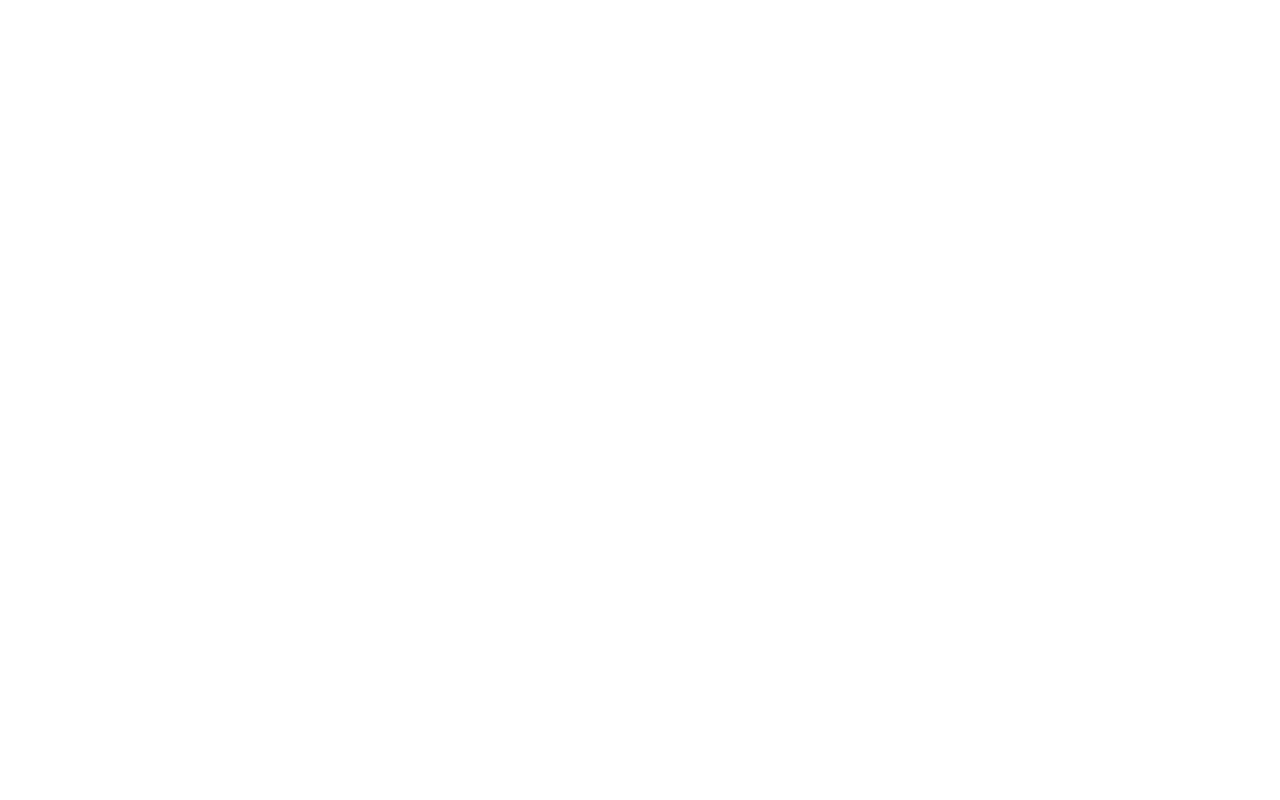
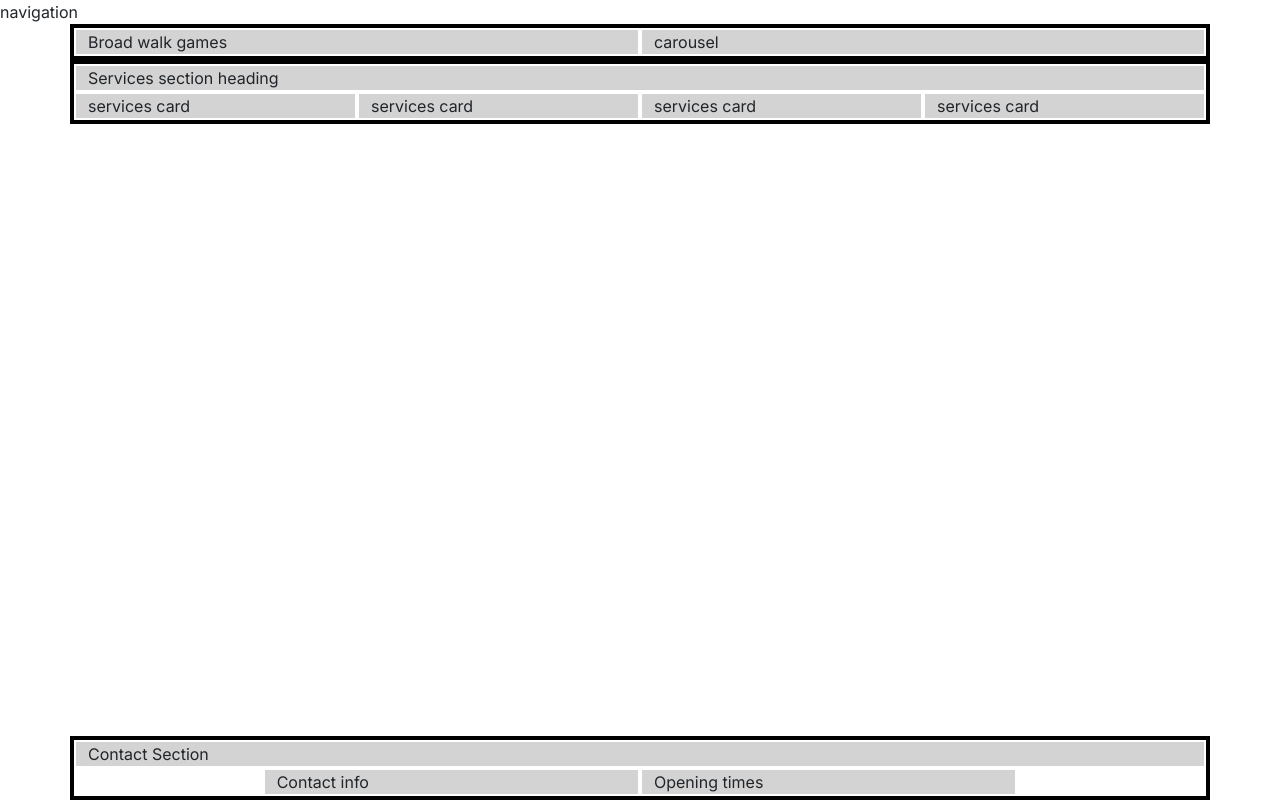
Before and after one commit to fahim2023/boardwalk_games, a website: page index.html in a window 1280 px wide. Drawn offline with nearby package versions, Linux system fonts and the light colour scheme; a web font is replaced by a local one.

Commit message:
add boilerplate structure to map out where main elements go on the page

```diff
--- a/index.html
+++ b/index.html
@@ -4,7 +4,40 @@
     <meta charset="UTF-8" />
     <meta name="viewport" content="width=device-width, initial-scale=1.0" />
     <link rel="stylesheet" href="/src/css/custom.css" />
-    <title>Document</title>
+    <title>Boardwalk Games</title>
   </head>
-  <body></body>
+  <!-- these classes work along with mt-auto on footer to ensure footer is always at bottom of the page -->
+  <body class="d-flex flex-column min-vh-100">
+    <!-- navigation -->
+    <div>navigation</div>
+    <!-- header with carousel -->
+    <header class="container">
+      <div class="row">
+        <div class="col-12 col-xl-6">Broad walk games</div>
+        <div class="col-12 col-xl-6">carousel</div>
+      </div>
+    </header>
+    <!-- main element will contain the main content of the site -->
+    <main>
+      <section class="container">
+        <div class="row">
+          <div class="col-12">Services section heading</div>
+          <div class="col-12 colmd-6 col-xl-3">services card</div>
+          <div class="col-12 colmd-6 col-xl-3">services card</div>
+          <div class="col-12 colmd-6 col-xl-3">services card</div>
+          <div class="col-12 colmd-6 col-xl-3">services card</div>
+        </div>
+      </section>
+    </main>
+    <!-- footer mt-auto to push footer right down to bottom of viewport -->
+    <footer class="mt-auto">
+      <div class="container">
+        <div class="row justify-content-center">
+          <div class="col-12">Contact Section</div>
+          <div class="col-12 col-md-6 col-xl-4">Contact info</div>
+          <div class="col-12 col-md-6 col-xl-4">Opening times</div>
+        </div>
+      </div>
+    </footer>
+  </body>
 </html>
--- a/src/sass/custom.scss
+++ b/src/sass/custom.scss
@@ -3,7 +3,10 @@
 @import url("https://fonts.googleapis.com/css2?family=Inter:ital,opsz,wght@0,14..32,100..900;1,14..32,100..900&family=Lato:ital,wght@0,100;0,300;0,400;0,700;0,900;1,100;1,300;1,400;1,700;1,900&family=Macondo&family=Oswald:wght@200..700&family=Poppins:ital,wght@0,100;0,200;0,300;0,400;0,500;0,600;0,700;0,800;0,900;1,100;1,200;1,300;1,400;1,500;1,600;1,700;1,800;1,900&display=swap");
 
 // 2 add overrides here like primary color etc.
-
+$primary: #3a2620;
+$secondary: #aa9581;
+$highlight: #416a8e;
+$highlight-light: #7a9fc2;
 // 3. Import ALL of Bootstrap
 @import "../../node_modules/bootstrap/scss/bootstrap";
 
@@ -18,6 +21,15 @@ body {
   h3,
   h4,
   h5 {
-    font-family: "Macondo", sans-serif;
+    font-family: "Macondo", cursive;
+    color: $primary;
   }
 }
+.container,
+.row {
+  border: 2px solid black;
+}
+.col-12 {
+  border: 2px solid white;
+  background-color: lightgrey;
+}
```
Also changed, not shown: src/css/custom.css, 1 other file.
